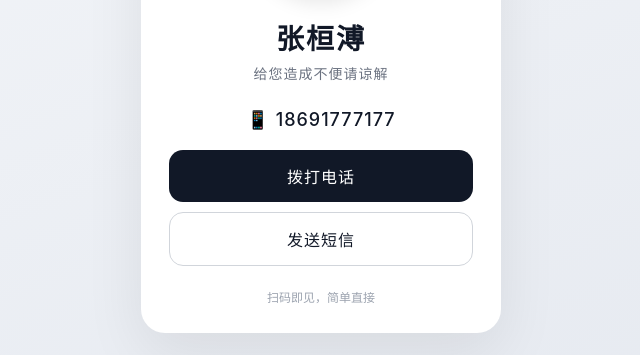
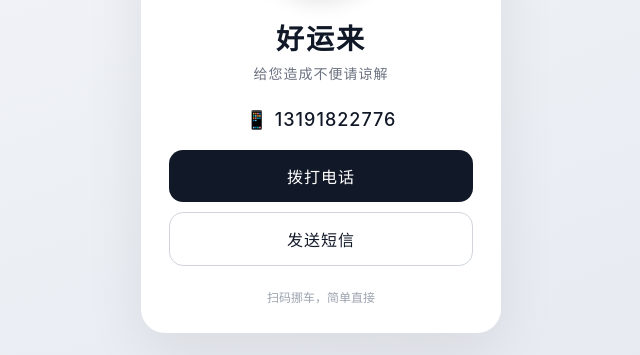
Before and after one commit to Albion33-3/my-first-repo, a plain HTML site: page index.html in a window 1280 px wide. Shown: the part 323-678 px from the top of the page, 319-959 px from the left. Drawn offline with Linux system fonts and the light colour scheme.

Commit message:
Update index.html

```diff
--- a/index.html
+++ b/index.html
@@ -3,7 +3,7 @@
 <head>
 <meta charset="UTF-8" />
 <meta name="viewport" content="width=device-width, initial-scale=1, viewport-fit=cover" />
-<title>张桓溥 · 名片</title>
+<title>好运来 · 名片</title>
 <link rel="icon" type="image/jpeg" href="panda.jpeg" />
 <style>
   :root {
@@ -119,12 +119,12 @@
     <div class="avatar-wrap">
       <img src="panda.jpeg" alt="头像" />
     </div>
-    <h1 class="name">张桓溥</h1>
+    <h1 class="name">好运来</h1>
     <div class="subtitle">给您造成不便请谅解</div>
-    <div class="phone">📱 18691777177</div>
-    <a class="btn" href="tel:18691777177">拨打电话</a>
+    <div class="phone">📱 13191822776</div>
+    <a class="btn" href="tel:13191822776">拨打电话</a>
     <a class="btn secondary" href="sms:18691777177">发送短信</a>
-    <div class="foot">扫码即见，简单直接</div>
+    <div class="foot">扫码挪车，简单直接</div>
   </main>
 </body>
 </html>
```
